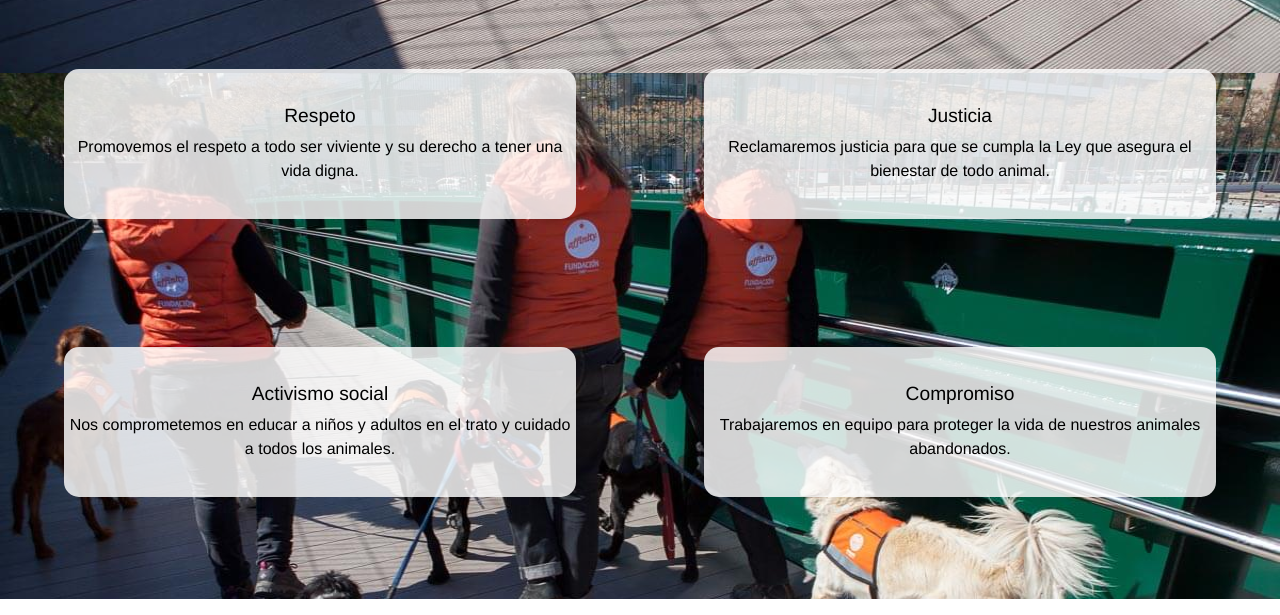
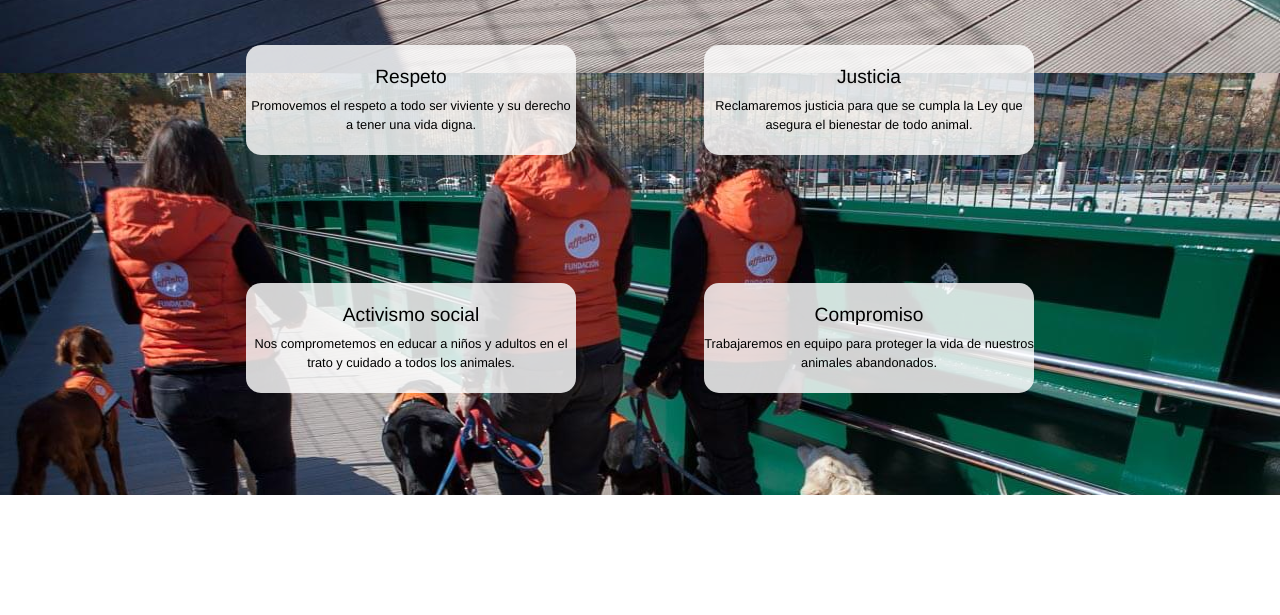
Before and after one commit to Cecilia00/Callejeros, a website: page Index.html in a window 1280 px wide. Shown: the part 875-1490 px from the top of the page. After the commit the page ends 1386 px from the top, so only its background shows below. Drawn offline with nearby package versions, Linux system fonts and the light colour scheme.

Commit message:
Added operators on Index

```diff
--- a/Index.html
+++ b/Index.html
@@ -56,23 +56,23 @@
                 Nuestra visión como ONG
             </h3>
             <p class="main_p">
-        Lorem ipsum dolor sit amet consectetur adipisicing elit. Debitis distinctio dolores esse magnam asperiores beatae, voluptatibus unde nulla quos voluptatum, sit consequuntur reprehenderit ex labore architecto non exercitationem omnis illo?
+            En más compañeros, menos callejeros
             <h3 class="main_h3">
                 Nuestros valores
             </h3>
             <ul class="main_ul">
 
-                <li class="main_li">
+                <li class="main_liIndex">
                     <h4 class="main_h4">Respeto</h4>
                     Promovemos el respeto a todo ser viviente y su derecho a tener una vida digna.
                 </li>
-                <li class="main_li">
+                <li class="main_liIndex">
                     <h4 class="main_h4">Justicia</h4>
                     Reclamaremos justicia para que se cumpla la Ley que asegura el bienestar de todo animal.</li>
-                <li class="main_li">
+                <li class="main_liIndex">
                     <h4 class="main_h4">Activismo social</h4>
                     Nos comprometemos en educar a niños y adultos en el trato y cuidado a todos los animales.</li>
-                <li class="main_li">
+                <li class="main_liIndex">
                     <h4 class="main_h4">Compromiso</h4>
                     Trabajaremos en equipo para proteger la vida de nuestros animales abandonados.</li>
             </ul>
--- a/sass/_main.scss
+++ b/sass/_main.scss
@@ -56,13 +56,34 @@ main{
 }
 
 /* Estilos del main de la hoja Index */
+
     .main_home{
 
         background-image: url(../imagenes/imagen11.jpg);
         background-repeat: no-repeat;
         background-attachment: fixed;
         background-position: center;
+
         }
+            .main_ul{
+
+                .main_liIndex {
+                    @include centerContent;
+                    align-content: center;
+                    flex-wrap: wrap;
+                    width:$ancho;
+                    height:$alto;
+                    font-family:'Franklin Gothic Medium', 'Arial Narrow', Arial, sans-serif ;
+                    color: black;
+                    background-color: rgba(255, 255, 255, 0.819);
+                    font-size: 0.8rem;
+                    margin: 5%;
+                    border-radius: 15px;
+                    text-align: center;
+                }
+            }
+
+
 /* Estilos del main de la hoja Impacto */
 .grid_impacto{
     display: grid;
--- a/sass/_variable.scss
+++ b/sass/_variable.scss
@@ -5,7 +5,8 @@ $color-3:#4A6C6F;
 $color-4:#FCA311;
 
 /* Variables de operaciones */
-$ancho: 720px;
+$ancho: 330px;
+$alto: $ancho/3;
 
 
 *{
```
Also changed, not shown: pages/Historia.html (+2 -8 lines), css/newStyle.css. Lines whose indentation alone changed are shown as unchanged.
